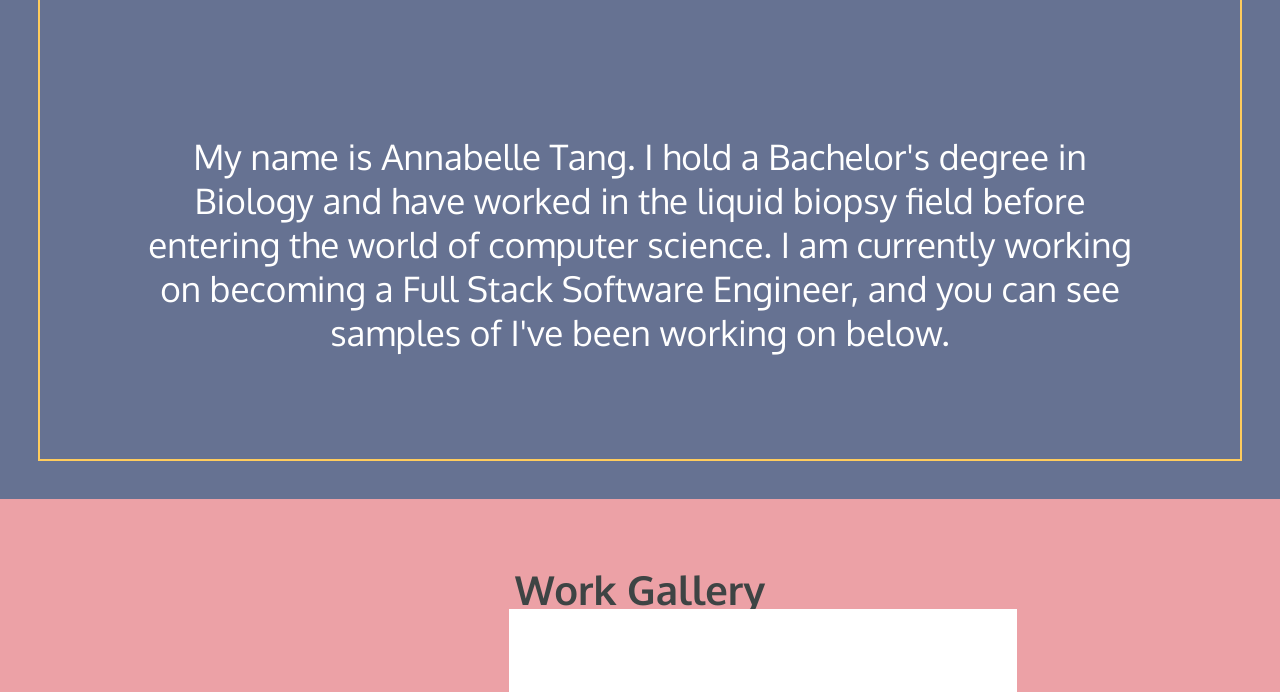
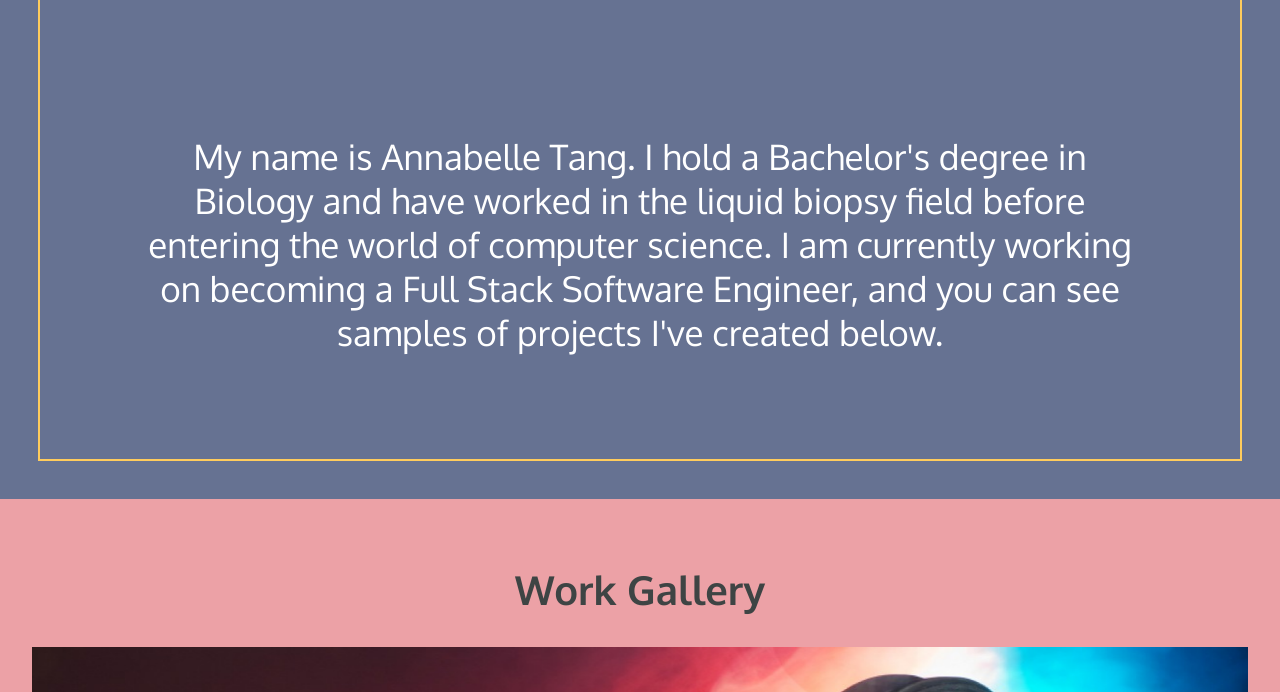
Before and after one commit to axtang/Annabelle-s-Archives, a plain HTML site: page index.html in a window 1280 px wide. Shown: the part 408-1100 px from the top of the page. Drawn offline with Linux system fonts and the light colour scheme; files whose address does not match are found by name.

Commit message:
Updated paragraph in introduction

```diff
--- a/index.html
+++ b/index.html
@@ -37,7 +37,7 @@
 <div class="container">
     <article class= "introduction" id="introduction">
         <h1>Hello!</h1>
-        <p>  My name is Annabelle Tang. I hold a Bachelor's degree in Biology and have worked in the liquid biopsy field before entering the world of computer science. I am currently working on becoming a Full Stack Software Engineer, and you can see samples of I've been working on below. </p>
+        <p>  My name is Annabelle Tang. I hold a Bachelor's degree in Biology and have worked in the liquid biopsy field before entering the world of computer science. I am currently working on becoming a Full Stack Software Engineer, and you can see samples of projects I've created below. </p>
     </article>
 </div>
 
```
